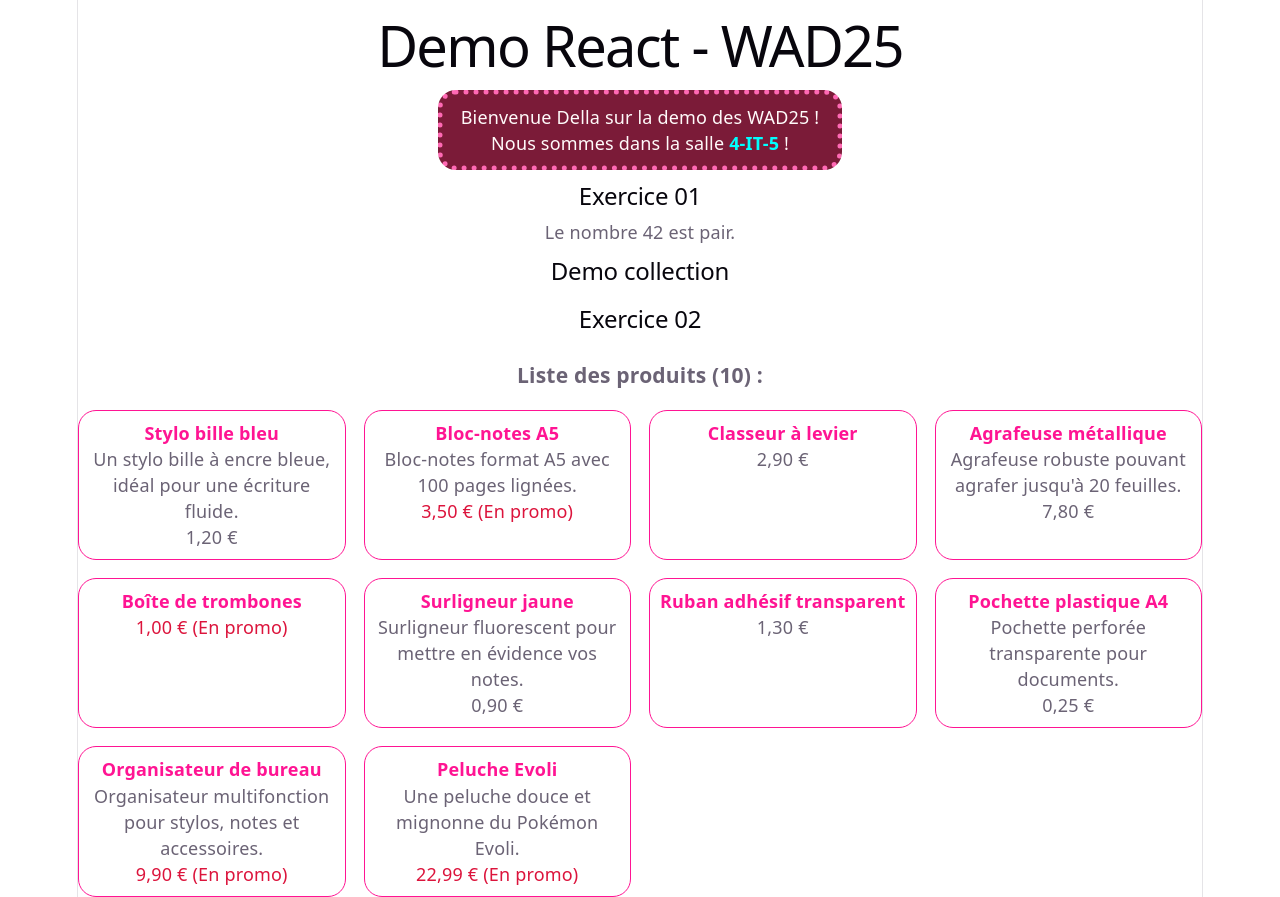
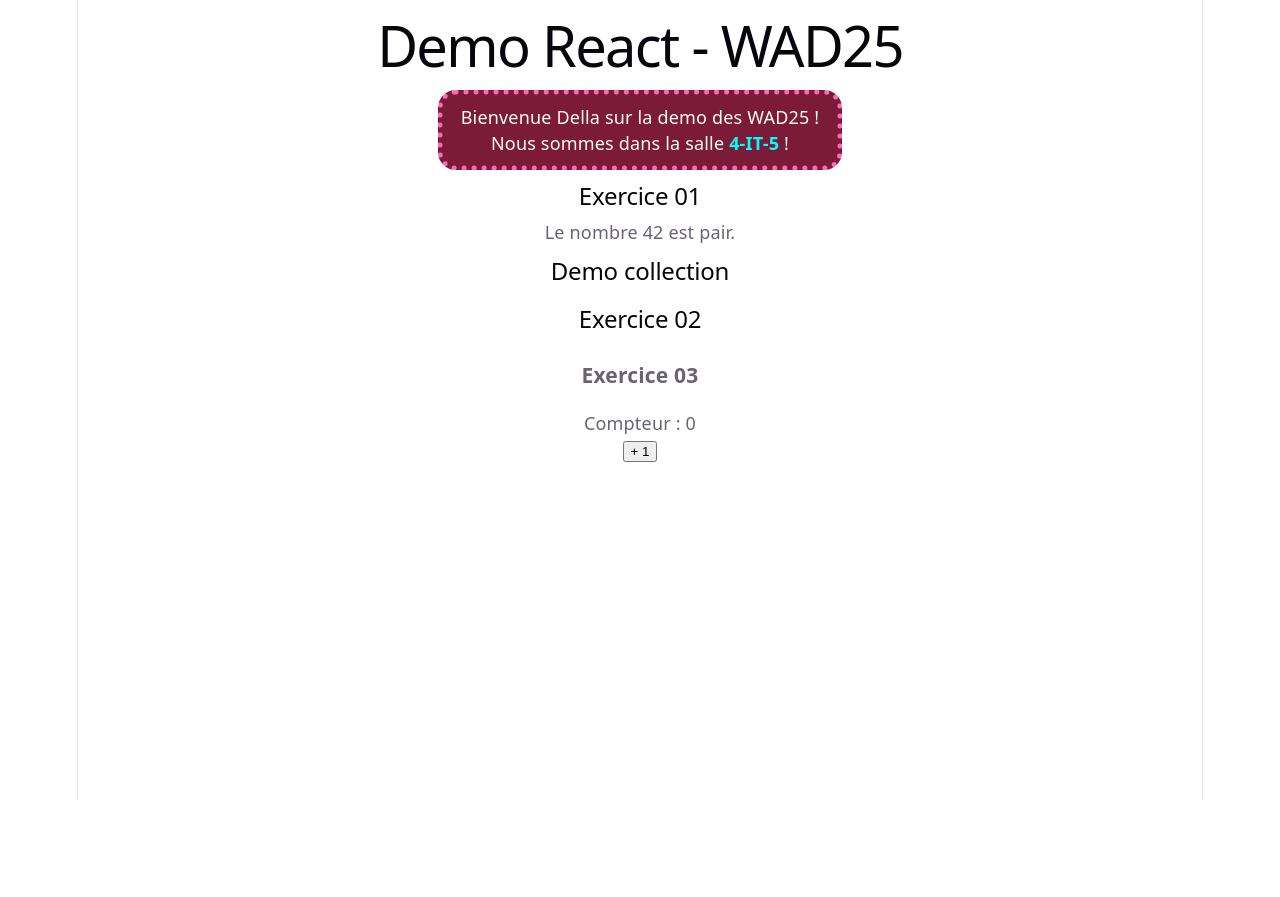
Before and after one commit to Formation-JS/I3_Wad25_React__01_Intro, a React (Vite) app: page / in a window 1280 px wide. After the commit the page ends 800 px from the top, so only its background shows below. Built offline with nearby package versions, Linux system fonts and the light colour scheme.

Commit message:
Exo 03 🦆

```diff
--- a/src/App.jsx
+++ b/src/App.jsx
@@ -1,6 +1,7 @@
 import './App.css'
 import Exo01 from './components/Exo/Exo01'
 import Exo02 from './components/Exo/Exo02'
+import Exo03 from './components/Exo/Exo03'
 import PokemonTable from './components/PokemonTable/PokemonTable'
 import Welcome from './components/Welcome/Welcome'
 import pokemons from './data/pokemons.json'
@@ -22,7 +23,10 @@
       {/* <PokemonTable pokemons={pokemons} /> */}
 
       <h2>Exercice 02</h2>
-      <Exo02 products={products} />
+      {/* <Exo02 products={products} /> */}
+
+      <h3>Exercice 03</h3>
+      <Exo03 />
     </>
   )
 }
--- /dev/null
+++ b/src/components/Exo/Exo03.jsx
@@ -0,0 +1,32 @@
+import { useState } from "react"
+
+export default function Exo03() {
+
+    const [count, setCount] = useState(0);
+
+    const handleIncr = () => {
+        console.log('Avant', count);
+        setCount(currentCount => currentCount + 1)
+        console.log('Après', count);
+        // → La valeur est dispo au prochain rendu !
+    }
+
+    const handleReset = () => {
+        setCount(0);
+        // → Pas besoin de la fonction, car on ne se base pas sur la valeur précedente !
+    }
+
+    console.log('Rendu', count);
+    return (
+        <>
+            <p>Compteur : {count}</p>
+            <div>
+                <button onClick={handleIncr}>+ 1</button>
+                {' '}
+                {count !== 0 && (
+                    <button onClick={handleReset}>Reset</button>
+                )}
+            </div>
+        </>
+    )
+}
```
